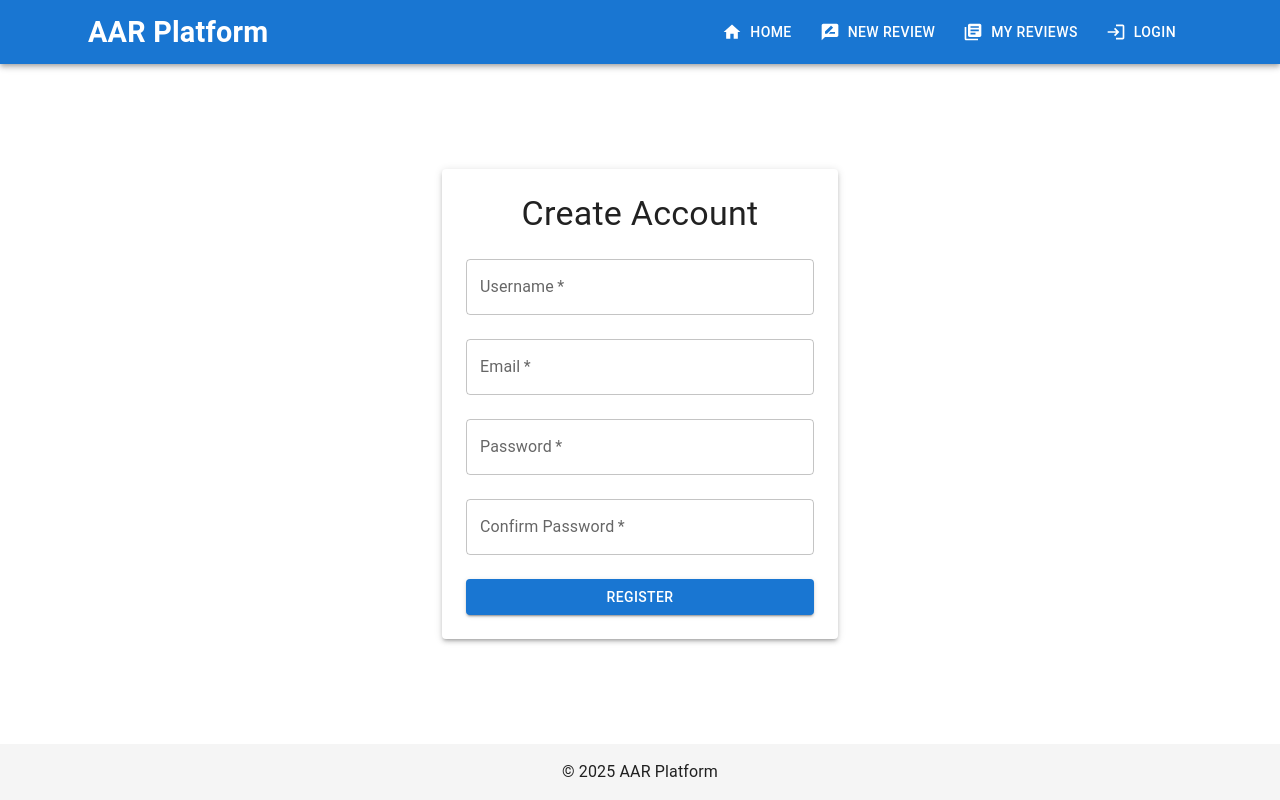
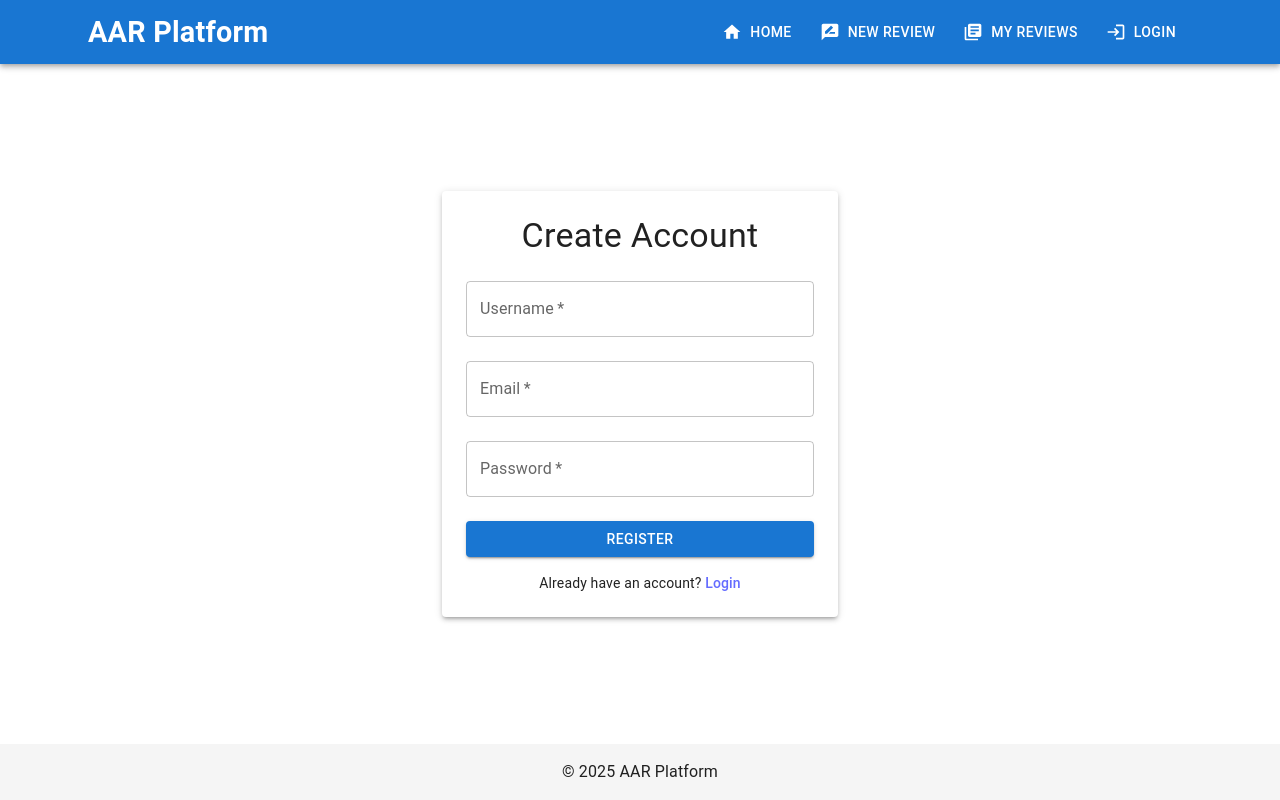
Before and after one commit to gallerymiguel/after_action_review, a React (Vite) app in the folder client/: page /register in a window 1280 px wide. Built offline with nearby package versions, Linux system fonts and the light colour scheme.

Commit message:
Update register.tsx

```diff
--- a/client/src/pages/register.tsx
+++ b/client/src/pages/register.tsx
@@ -1,59 +1,61 @@
 import React, { useState } from "react";
+import { Link, useNavigate } from "react-router-dom";
+import {
+  Container,
+  TextField,
+  Button,
+  Typography,
+  Paper,
+  Box,
+  Grid,
+  Alert,
+} from "@mui/material";
 import { useMutation } from "@apollo/client";
-import { useNavigate } from "react-router-dom";
-import { REGISTER_USER } from "../graphql/mutations";
-import { Container, TextField, Button, Typography, Paper, Box, Grid } from "@mui/material";
+import { ADD_USER } from "../utils/mutations";
+import Auth from "../utils/auth";
 
 const CreateAccountPage: React.FC = () => {
+  const [username, setUsername] = useState("");
+  const [email, setEmail] = useState(""); // ✅ Email field remains
+  const [password, setPassword] = useState("");
+  const [error, setError] = useState("");
   const navigate = useNavigate();
-  const [formState, setFormState] = useState({
-    username: "",
-    email: "",
-    password: "",
-    confirmPassword: "",
-  });
-  const [error, setError] = useState("");
-
-  // ✅ Apollo Client mutation hook
-  const [registerUser, { loading }] = useMutation(REGISTER_USER);
-
-  const handleInputChange = (e: React.ChangeEvent<HTMLInputElement>) => {
-    setFormState({
-      ...formState,
-      [e.target.name]: e.target.value,
-    });
-  };
+  const [addUser, { error: mutationError }] = useMutation(ADD_USER);
+  const [successMessage, setSuccessMessage] = useState("");
 
   const handleFormSubmit = async (event: React.FormEvent<HTMLFormElement>) => {
     event.preventDefault();
 
-    if (formState.password !== formState.confirmPassword) {
-      setError("Passwords do not match");
+    if (!username || !email || !password) {
+      setError("All fields are required.");
       return;
     }
 
     try {
-      const { data } = await registerUser({
+      const { data } = await addUser({
         variables: {
           registerInput: {
-            username: formState.username,
-            email: formState.email,
-            password: formState.password,
+            username: username,
+            email: email,
+            password: password,
           },
         },
       });
 
-      // ✅ Store token in localStorage
-      localStorage.setItem("token", data.register.token);
+      console.log("✅ User Created:", data);
+      Auth.login(data.register.token);
 
-      // ✅ Dispatch global auth event to update state in Navigation
-      window.dispatchEvent(new Event("authChange"));
+      // Show success message
+      setSuccessMessage("🎉 Account created successfully! Redirecting...");
 
-      // ✅ Redirect to /home after successful registration
-      navigate("/");
+      // Wait 2 seconds before navigating to the home page
+      setTimeout(() => {
+        navigate("/login");
+      }, 2000);
+
     } catch (err) {
-      console.error("❌ Registration error:", err);
-      setError("Failed to register. Please try again.");
+      console.error("❌ Error Registering User:", err);
+      setError("Signup failed. Try again.");
     }
   };
 
@@ -64,81 +66,97 @@ const CreateAccountPage: React.FC = () => {
         display: "flex",
         justifyContent: "center",
         alignItems: "center",
-        height: "50vh",
+        height: "60vh",
       }}
     >
       <Paper elevation={3} sx={{ padding: 3, width: "100%" }}>
         <Box textAlign="center" mb={3}>
           <Typography variant="h4">Create Account</Typography>
         </Box>
+        {/* Success Message */}
+        {successMessage && (
+          <Box textAlign="center" mt={2}>
+            <Typography variant="body2" color="success">
+              {successMessage}
+            </Typography>
+          </Box>
+        )}
+        {/* Show error alert if signup fails */}
+        {error && (
+          <Alert severity="error" onClose={() => setError("")}>
+            {error}
+          </Alert>
+        )}
+
         <form onSubmit={handleFormSubmit}>
           <Grid container spacing={3}>
+            {/* Username Field */}
             <Grid item xs={12}>
               <TextField
                 fullWidth
                 label="Username"
-                name="username"
                 variant="outlined"
-                value={formState.username}
-                onChange={handleInputChange}
+                value={username}
+                onChange={(e) => setUsername(e.target.value)}
                 required
               />
             </Grid>
 
+            {/* Email Field */}
             <Grid item xs={12}>
               <TextField
                 fullWidth
                 label="Email"
-                name="email"
+                type="email"
                 variant="outlined"
-                value={formState.email}
-                onChange={handleInputChange}
+                value={email}
+                onChange={(e) => setEmail(e.target.value)}
                 required
               />
             </Grid>
 
+            {/* Password Field */}
             <Grid item xs={12}>
               <TextField
                 fullWidth
                 label="Password"
-                name="password"
                 type="password"
                 variant="outlined"
-                value={formState.password}
-                onChange={handleInputChange}
+                value={password}
+                onChange={(e) => setPassword(e.target.value)}
                 required
               />
             </Grid>
 
+            {/* Submit Button */}
             <Grid item xs={12}>
-              <TextField
+              <Button
+                type="submit"
                 fullWidth
-                label="Confirm Password"
-                name="confirmPassword"
-                type="password"
-                variant="outlined"
-                value={formState.confirmPassword}
-                onChange={handleInputChange}
-                required
-              />
-            </Grid>
-
-            <Grid item xs={12}>
-              <Button type="submit" fullWidth variant="contained" color="primary">
-                {loading ? "Registering..." : "Register"}
+                variant="contained"
+                color="primary"
+              >
+                Register
               </Button>
             </Grid>
           </Grid>
         </form>
 
-        {/* Error message */}
-        {error && (
+        {/* GraphQL Mutation Error Message */}
+        {mutationError && (
           <Box textAlign="center" mt={2}>
             <Typography variant="body2" color="error">
-              {error}
+              {mutationError.message}
             </Typography>
           </Box>
         )}
+
+        {/* Link to Login Page */}
+        <Box textAlign="center" mt={2}>
+          <Typography variant="body2">
+            Already have an account? <Link to="/login">Login</Link>
+          </Typography>
+        </Box>
       </Paper>
     </Container>
   );
```
